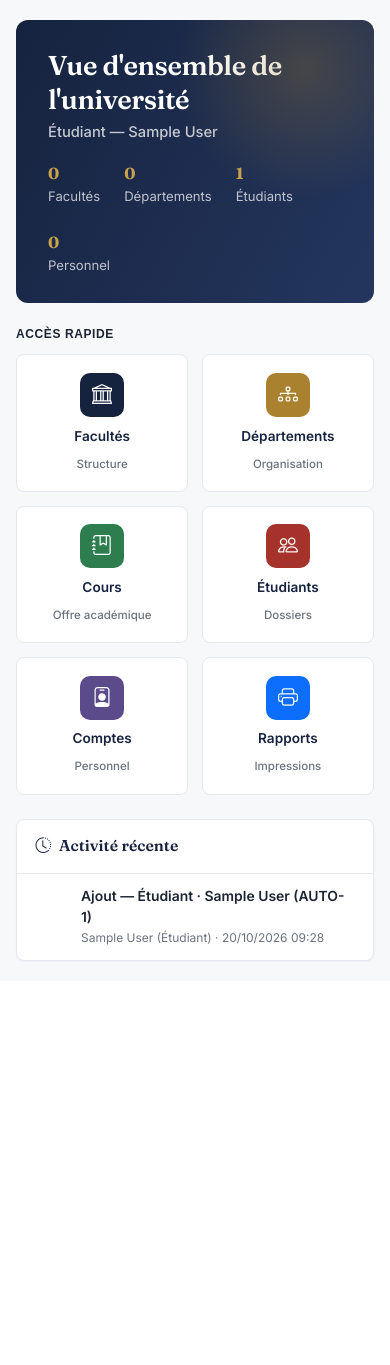
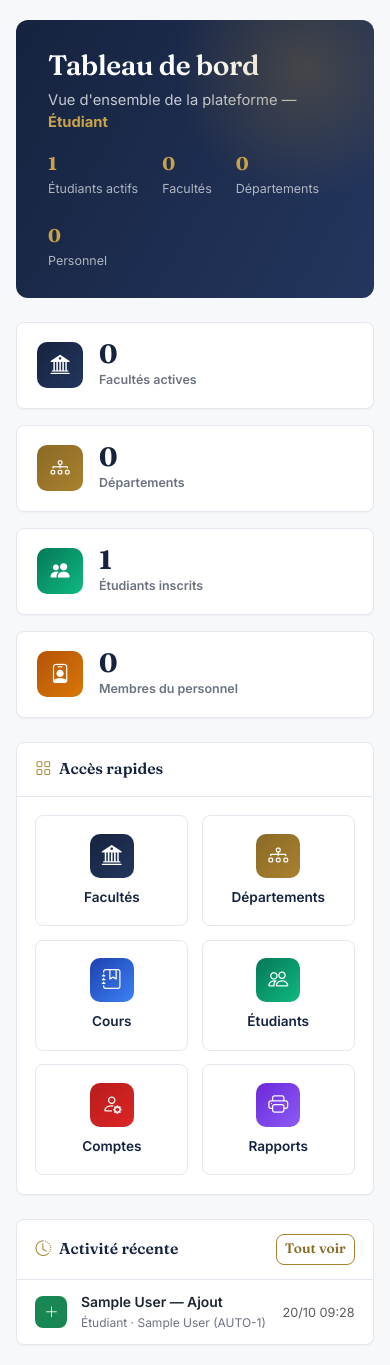
Before and after one commit to monamijer/django-academic, a Django app: page /comptes/tableau-bord/ in a window 390 px wide. Shown: the part 108-1473 px from the top of the page. Before the commit the page ends 1070 px from the top, so only its background shows below. Run offline with Django 5.2, Linux system fonts and the light colour scheme; the visitor is signed in with stand-in values (Sample User, id 1); data comes from the database, SQL or seed files in the repository; data that the repository does not hold is empty; some libraries are stand-ins or nearby versions.

Commit message:
feat(ui/dashboard): migrate direction dashboard to up-* design system
- Hero banner now uses up-hero with inline gradient stats (etudiants/facultes/departements/personnel) using intcomma.
- Stats row migrated to up-grid-stats + up-stat with multi-color gradient icons per entity type.
- Quick tiles wrapped in up-panel with up-grid-tiles (6 tiles: ajout Rapports).
- Activity feed now uses up-feed-row with per-action colored icons and relative timestamps.
- Two-column layout: shortcuts (5/12) + activity (7/12) on large screens, stacked on mobile.
- Empty states use up-empty.

```diff
--- a/comptes/templates/comptes/tableau_bord_direction.html
+++ b/comptes/templates/comptes/tableau_bord_direction.html
@@ -1,39 +1,195 @@
 {% extends "base.html" %}
-{% block titre %}Tableau de bord{% endblock %}
+{% load humanize %}
+{% block titre %}Tableau de bord — Direction{% endblock %}
+
 {% block contenu %}
-<div class="hero-banner">
-  <h1>Vue d'ensemble de l'université</h1>
-  <div class="subtitle">{{ role_label }} — {{ user.get_full_name|default:user.username }}</div>
-  <div class="hero-meta">
-    <div class="item"><strong>{{ nb_facultes }}</strong>Facultés</div>
-    <div class="item"><strong>{{ nb_departements }}</strong>Départements</div>
-    <div class="item"><strong>{{ nb_etudiants }}</strong>Étudiants</div>
-    <div class="item"><strong>{{ nb_personnel }}</strong>Personnel</div>
+
+<section class="up-hero mb-4">
+  <h1>Tableau de bord</h1>
+  <p>
+    Vue d'ensemble de la plateforme — <strong style="color: var(--up-brand-light);">{{ role_label }}</strong>
+  </p>
+  <div class="d-flex flex-wrap gap-4 mt-3" style="position: relative;">
+    <div>
+      <div style="font-family: var(--up-font-display); font-size: 1.15rem; font-weight: 700; color: var(--up-brand-light);">
+        {{ nb_etudiants|intcomma }}
+      </div>
+      <div style="font-size: .78rem; color: rgba(255,255,255,.65);">Étudiants actifs</div>
+    </div>
+    <div>
+      <div style="font-family: var(--up-font-display); font-size: 1.15rem; font-weight: 700; color: var(--up-brand-light);">
+        {{ nb_facultes }}
+      </div>
+      <div style="font-size: .78rem; color: rgba(255,255,255,.65);">Facultés</div>
+    </div>
+    <div>
+      <div style="font-family: var(--up-font-display); font-size: 1.15rem; font-weight: 700; color: var(--up-brand-light);">
+        {{ nb_departements }}
+      </div>
+      <div style="font-size: .78rem; color: rgba(255,255,255,.65);">Départements</div>
+    </div>
+    <div>
+      <div style="font-family: var(--up-font-display); font-size: 1.15rem; font-weight: 700; color: var(--up-brand-light);">
+        {{ nb_personnel }}
+      </div>
+      <div style="font-size: .78rem; color: rgba(255,255,255,.65);">Personnel</div>
+    </div>
+  </div>
+</section>
+
+
+<section class="up-grid-stats mb-4">
+  <div class="up-stat">
+    <div class="up-stat__icon" style="background: linear-gradient(135deg,#16233F,#24365E);">
+      <i class="bi bi-bank2"></i>
+    </div>
+    <div class="up-stat__body">
+      <span class="up-stat__value">{{ nb_facultes }}</span>
+      <span class="up-stat__label">Facultés actives</span>
     </div>
   </div>
 
-<h6 style="color:var(--muted); text-transform:uppercase; font-size:.75rem; letter-spacing:.05em; margin-bottom:.75rem; font-family:'Work Sans',sans-serif;">Accès rapide</h6>
-<div class="quick-tile-grid mb-4">
-  <a href="{% url 'academique:liste_facultes' %}" class="quick-tile"><span class="tile-icon" style="background:#16233F;"><i class="bi bi-bank"></i></span><span class="tile-label">Facultés</span><span class="tile-sub">Structure</span></a>
-  <a href="{% url 'academique:liste_departements' %}" class="quick-tile"><span class="tile-icon" style="background:#A9812F;"><i class="bi bi-diagram-3"></i></span><span class="tile-label">Départements</span><span class="tile-sub">Organisation</span></a>
-  <a href="{% url 'academique:liste_cours' %}" class="quick-tile"><span class="tile-icon" style="background:#2E7D4F;"><i class="bi bi-journal-bookmark"></i></span><span class="tile-label">Cours</span><span class="tile-sub">Offre académique</span></a>
-  <a href="{% url 'etudiants:liste_etudiants' %}" class="quick-tile"><span class="tile-icon" style="background:#A6332B;"><i class="bi bi-people"></i></span><span class="tile-label">Étudiants</span><span class="tile-sub">Dossiers</span></a>
-  <a href="{% url 'comptes:liste_utilisateurs' %}" class="quick-tile"><span class="tile-icon" style="background:#5B4B8A;"><i class="bi bi-person-badge"></i></span><span class="tile-label">Comptes</span><span class="tile-sub">Personnel</span></a>
-  <a href="{% url 'rapports:centre_rapports' %}" class="quick-tile"><span class="tile-icon" style="background:#0d6efd;"><i class="bi bi-printer"></i></span><span class="tile-label">Rapports</span><span class="tile-sub">Impressions</span></a>
+  <div class="up-stat">
+    <div class="up-stat__icon" style="background: linear-gradient(135deg,#8B6A26,#A9812F);">
+      <i class="bi bi-diagram-3"></i>
+    </div>
+    <div class="up-stat__body">
+      <span class="up-stat__value">{{ nb_departements }}</span>
+      <span class="up-stat__label">Départements</span>
+    </div>
   </div>
 
-<div class="panel">
-  <div class="panel-head"><i class="bi bi-clock-history"></i> Activité récente</div>
+  <div class="up-stat">
+    <div class="up-stat__icon" style="background: linear-gradient(135deg,#047857,#10B981);">
+      <i class="bi bi-people-fill"></i>
+    </div>
+    <div class="up-stat__body">
+      <span class="up-stat__value">{{ nb_etudiants|intcomma }}</span>
+      <span class="up-stat__label">Étudiants inscrits</span>
+    </div>
+  </div>
+
+  <div class="up-stat">
+    <div class="up-stat__icon" style="background: linear-gradient(135deg,#B45309,#D97706);">
+      <i class="bi bi-person-badge"></i>
+    </div>
+    <div class="up-stat__body">
+      <span class="up-stat__value">{{ nb_personnel }}</span>
+      <span class="up-stat__label">Membres du personnel</span>
+    </div>
+  </div>
+</section>
+
+
+<div class="row g-4">
+
+  {# ─── Colonne gauche : accès rapides ─── #}
+  <div class="col-lg-5">
+    <div class="up-panel h-100">
+      <div class="up-panel__head">
+        <i class="bi bi-grid" style="color: var(--up-brand);"></i>
+        Accès rapides
+      </div>
+      <div class="up-panel__body">
+        <div class="up-grid-tiles">
+          <a href="{% url 'academique:liste_facultes' %}" class="up-tile">
+            <span class="up-tile__icon" style="background: linear-gradient(135deg,#16233F,#24365E);">
+              <i class="bi bi-bank2"></i>
+            </span>
+            <span class="up-tile__label">Facultés</span>
+          </a>
+          <a href="{% url 'academique:liste_departements' %}" class="up-tile">
+            <span class="up-tile__icon" style="background: linear-gradient(135deg,#8B6A26,#A9812F);">
+              <i class="bi bi-diagram-3"></i>
+            </span>
+            <span class="up-tile__label">Départements</span>
+          </a>
+          <a href="{% url 'academique:liste_cours' %}" class="up-tile">
+            <span class="up-tile__icon" style="background: linear-gradient(135deg,#1E40AF,#3B82F6);">
+              <i class="bi bi-journal-bookmark"></i>
+            </span>
+            <span class="up-tile__label">Cours</span>
+          </a>
+          <a href="{% url 'etudiants:liste_etudiants' %}" class="up-tile">
+            <span class="up-tile__icon" style="background: linear-gradient(135deg,#047857,#10B981);">
+              <i class="bi bi-people"></i>
+            </span>
+            <span class="up-tile__label">Étudiants</span>
+          </a>
+          <a href="{% url 'comptes:liste_utilisateurs' %}" class="up-tile">
+            <span class="up-tile__icon" style="background: linear-gradient(135deg,#B91C1C,#DC2626);">
+              <i class="bi bi-person-gear"></i>
+            </span>
+            <span class="up-tile__label">Comptes</span>
+          </a>
+          <a href="{% url 'rapports:centre_rapports' %}" class="up-tile">
+            <span class="up-tile__icon" style="background: linear-gradient(135deg,#6D28D9,#8B5CF6);">
+              <i class="bi bi-printer"></i>
+            </span>
+            <span class="up-tile__label">Rapports</span>
+          </a>
+        </div>
+      </div>
+    </div>
+  </div>
+
+  <div class="col-lg-7">
+    <div class="up-panel h-100">
+      <div class="up-panel__head">
+        <i class="bi bi-clock-history" style="color: var(--up-brand);"></i>
+        Activité récente
+        {% if user.est_admin_systeme or user.role == 'DIRECTEUR_ACADEMIQUE' %}
+          <a href="{% url 'comptes:historique' %}"
+             class="ms-auto btn btn-sm btn-outline-brand">
+            Tout voir
+          </a>
+        {% endif %}
+      </div>
+
+      {% if activites_recentes %}
       <div>
         {% for a in activites_recentes %}
-    <div class="feed-row">
-      <span class="feed-icon" style="background:var(--brand);"><i class="bi bi-dot"></i></span>
-      <div class="feed-main">
-        <div class="feed-title">{{ a.get_action_display }} — {{ a.type_objet }}{% if a.objet_repr %} · {{ a.objet_repr }}{% endif %}</div>
-        <div class="feed-sub">{{ a.utilisateur|default:"Système" }} · {{ a.horodatage|date:"d/m/Y H:i" }}</div>
+        <div class="up-feed-row">
+          <div class="up-feed-row__icon
+            {% if a.action == 'AJOUT' %}bg-success
+            {% elif a.action == 'MODIFICATION' %}bg-primary
+            {% elif a.action == 'SUPPRESSION' %}bg-danger
+            {% elif a.action == 'CONNEXION' %}bg-info
+            {% else %}bg-secondary{% endif %}">
+            <i class="bi
+              {% if a.action == 'AJOUT' %}bi-plus-lg
+              {% elif a.action == 'MODIFICATION' %}bi-pencil
+              {% elif a.action == 'SUPPRESSION' %}bi-trash
+              {% elif a.action == 'CONNEXION' %}bi-box-arrow-in-right
+              {% elif a.action == 'DECONNEXION' %}bi-box-arrow-right
+              {% elif a.action == 'RECHERCHE' %}bi-search
+              {% elif a.action == 'DESACTIVATION' %}bi-toggle-off
+              {% else %}bi-circle{% endif %}"></i>
+          </div>
+          <div class="flex-grow-1 min-w-0">
+            <div class="up-feed-row__title">
+              {{ a.utilisateur.get_full_name|default:a.utilisateur.username|default:"Système" }}
+              — {{ a.get_action_display }}
+            </div>
+            <div class="up-feed-row__sub">
+              {{ a.type_objet }}{% if a.objet_repr %} · {{ a.objet_repr|truncatechars:60 }}{% endif %}
             </div>
           </div>
-    {% empty %}<div class="empty-state"><i class="bi bi-inbox"></i>Aucune activité récente.</div>{% endfor %}
+          <div class="text-nowrap small text-muted">
+            {{ a.horodatage|date:"d/m H:i" }}
           </div>
         </div>
+        {% endfor %}
+      </div>
+      {% else %}
+      <div class="up-empty">
+        <i class="bi bi-inbox"></i>
+        <div>Aucune activité enregistrée pour le moment.</div>
+      </div>
+      {% endif %}
+    </div>
+  </div>
+
+</div>
+
 {% endblock %}
```
Lines whose indentation alone changed are shown as unchanged.
